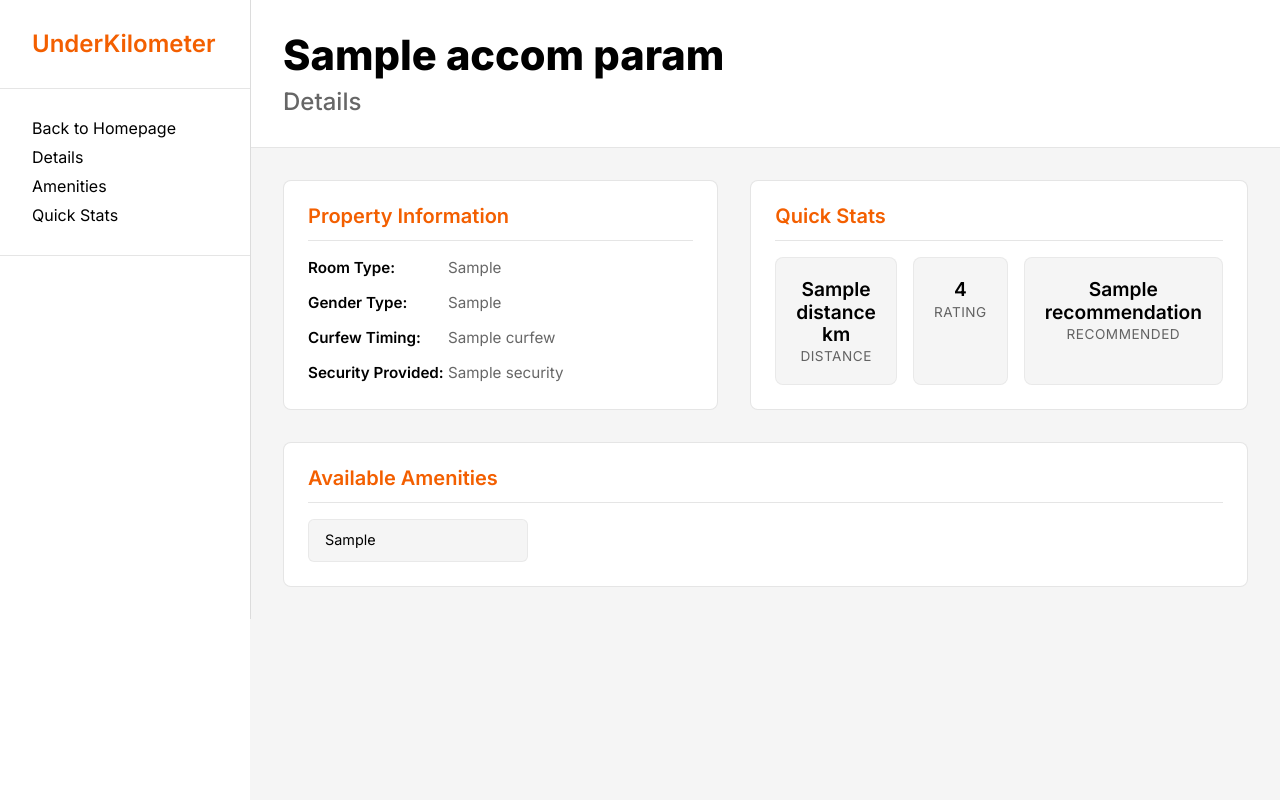
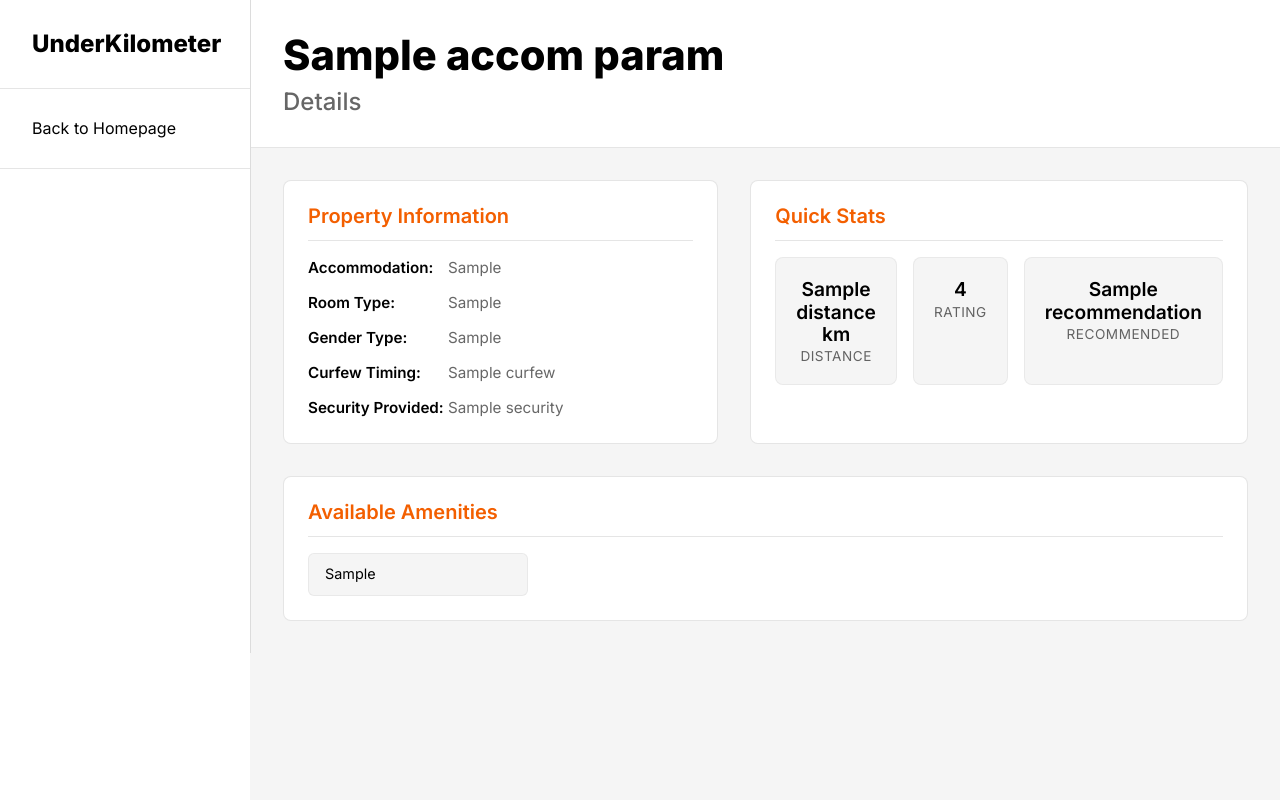
Before and after one commit to Devarshidesale/UnderKilometer, a Flask app: template templates/details.html in a window 1280 px wide. Run offline with Flask 3, Linux system fonts and the light colour scheme; the template is opened without the code that fills it: most values are stand-ins (such as "Sample title", 1, 10 or a date in 2020).

Commit message:
final prototype html template files added, application file modified

```diff
--- a/app.py
+++ b/app.py
@@ -25,9 +25,9 @@ def load_accommodations(filters=None):
                 params['distance'] = float(distance)
 
         # Accommodation type filter
-        if filters.get('accommodation_type'):
-            query += " AND accommodation_type = :accommodation_type"
-            params['accommodation_type'] = filters['accommodation_type']
+        if filters.get('accomodation_type'):
+            query += " AND accomodation_type = :accomodation_type"
+            params['accomodation_type'] = filters['accomodation_type']
 
         # Gender filter
         if filters.get('gender_type'):
@@ -89,8 +89,8 @@ def index():
         if request.form.get('distance'):
             filters['distance'] = request.form.get('distance')
 
-        if request.form.get('accommodation_type'):
-            filters['accommodation_type'] = request.form.get('accommodation_type')
+        if request.form.get('accomodation_type'):
+            filters['accomodation_type'] = request.form.get('accomodation_type')
 
         if request.form.get('gender_type'):
             filters['gender_type'] = request.form.get('gender_type')
--- a/templates/details.html
+++ b/templates/details.html
@@ -16,13 +16,10 @@
     <!-- Navigation Sidebar -->
     <nav class="navigation">
       <div class="logo-section">
-        <h2 style="font-size: 1.5rem; color: var(--dl-color-theme-primary2); font-weight: 600;">UnderKilometer</h2>
+        <h2 style="font-size: 1.5rem; color: black; font-weight: 800;">UnderKilometer</h2>
       </div>
       <div class="nav-links">
         <a href="/" class="nav-link">Back to Homepage</a>
-        <a href="#details" class="nav-link">Details</a>
-        <a href="#amenities" class="nav-link">Amenities</a>
-        <a href="#stats" class="nav-link">Quick Stats</a>
       </div>
     </nav>
 
@@ -40,6 +37,10 @@
         <div class="info-card" id="details">
           <h3 class="card-title">Property Information</h3>
           <ul class="info-list">
+            <li class="info-item">
+              <span class="info-label">accommodation:</span>
+              <span>{{accom_param.accomodation_type}}</span>
+            </li>
             <li class="info-item">
               <span class="info-label">Room Type:</span>
               <span>{{accom_param.room_type}}</span>
--- a/templates/filters.html
+++ b/templates/filters.html
@@ -30,8 +30,8 @@
   <h3 class="filter-heading">Accommodation Type</h3>
   <div class="radio-group">
     <label class="radio-label">
-      <input type="radio" name="accommodation_type" value="Private Hostel"
-        {% if applied_filters.accommodation_type == 'Private Hostel' %}checked{% endif %}>
+      <input type="radio" name="accomodation_type" value="Private Hostel"
+        {% if applied_filters.accomodation_type == 'Private Hostel' %}checked{% endif %}>
       <span>Hostel</span>
     </label>
     <label class="radio-label">
```
Also changed, not shown: static/index.css (+24 -4 lines).
